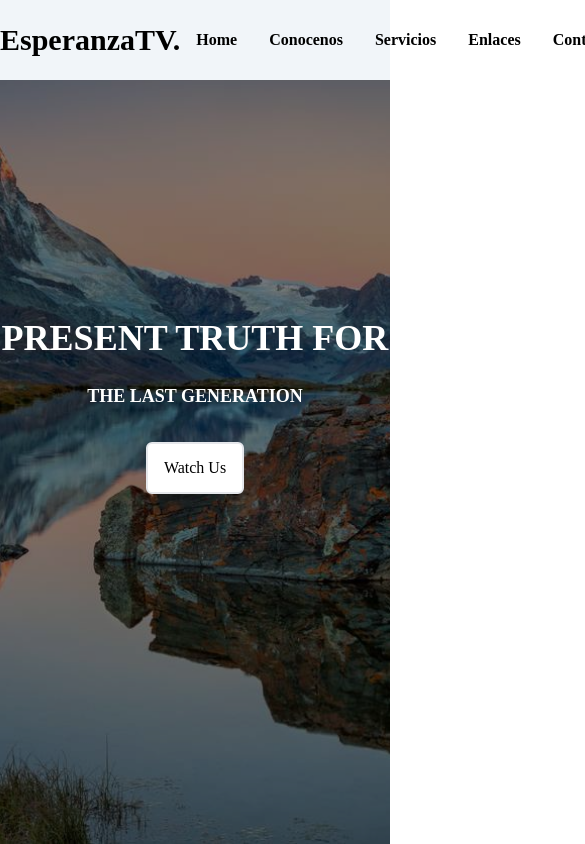
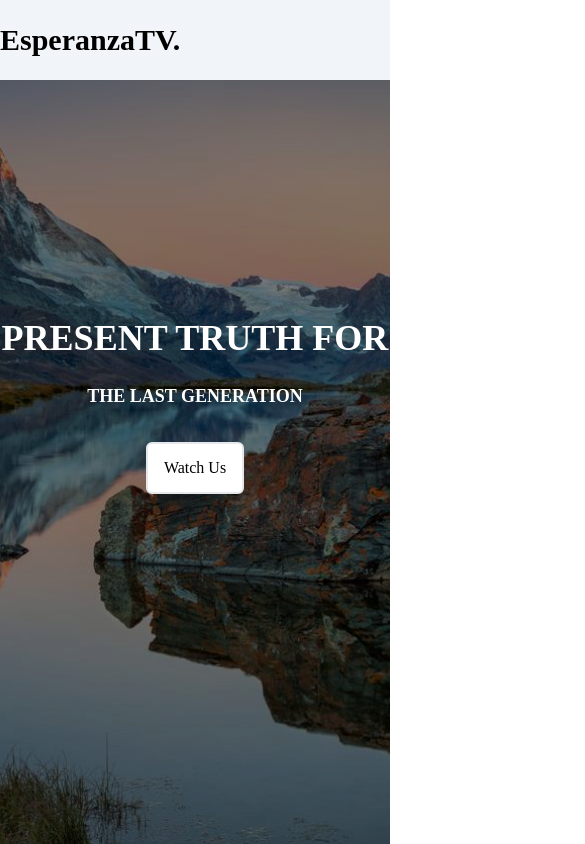
Before and after one commit to imJull/esptvweb, a React (Create React App) app: page / in a window 390 px wide. Shown: the top 844 px of the page, 585 px wide, since content can reach past the window. Built offline with nearby package versions, Linux system fonts and the light colour scheme; the HTML template or start-up script is replaced by a standard one.

Commit message:
Cambio de un breakpoint

```diff
--- a/src/components/Nav/Navbar.jsx
+++ b/src/components/Nav/Navbar.jsx
@@ -9,7 +9,7 @@ const Navbar = () => {
       <div>
         <h1>EsperanzaTV.</h1>
       </div>
-      <ul className="flex justify-between items-center">
+      <ul className="hidden lg:flex justify-between items-center">
         <li className="p-4">
           <Link to="/">Home</Link>
         </li>
@@ -28,7 +28,7 @@ const Navbar = () => {
       </ul>
 
       {/*Nav lateral de redes sociales */}
-      <div className="hidden lg:flex fixed flex-col top-[80%] left-[-3px]">
+      <div className="hidden lg:flex fixed flex-col bottom-[30px] left-[-5px]">
         <ul>
           <li className="w-[160px] h-[60px] flex justify-between items-center ml-[-100px] hover:ml-[-10px] duration-300 bg-blue-600">
             <a
@@ -48,7 +48,7 @@ const Navbar = () => {
               YouTube <FaYoutube size={30} />
             </a>
           </li>
-          <li className="w-[160px] h-[60px] flex justify-between items-center ml-[-100px] hover:ml-[-10px] duration-300 bg-gradient-to-r from-indigo-500 via-purple-500 to-pink-500">
+          <li className="max-w-[160px] h-[60px] flex justify-between items-center ml-[-100px] hover:ml-[-10px] duration-300 bg-gradient-to-r from-indigo-500 via-purple-500 to-pink-500">
             <a
               target="_blank"
               className="flex justify-between items-center w-full text-gray-300"
```
